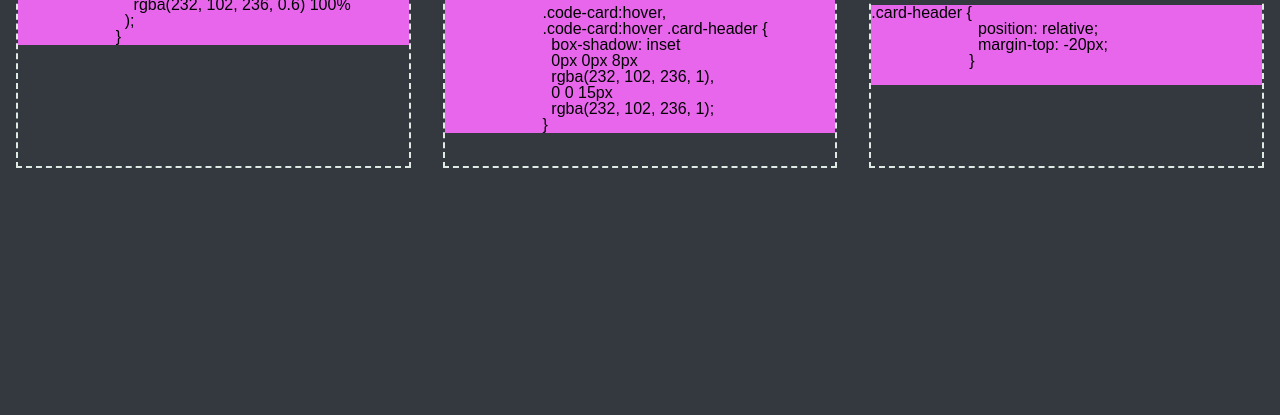
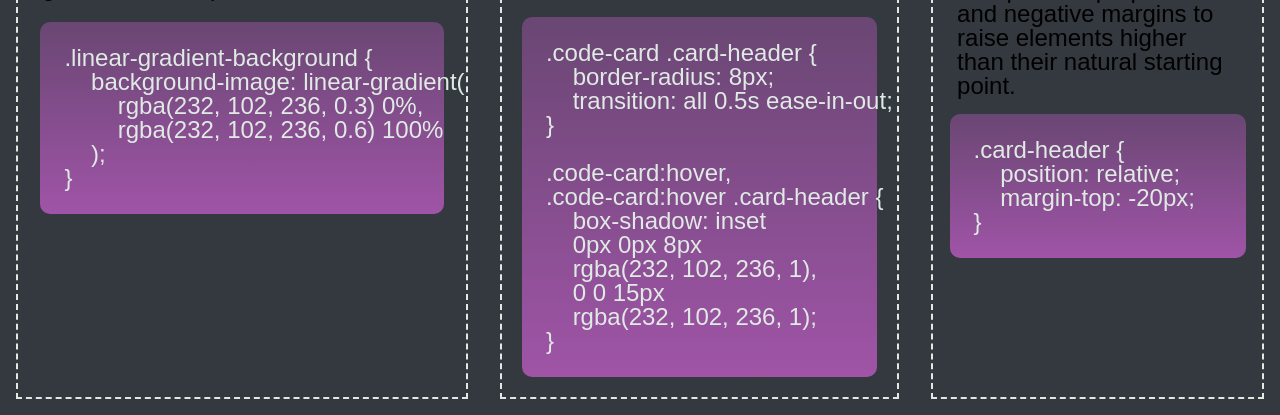
Before and after one commit to inklein1997/Advanced-CSS-mini-project, a plain HTML site: page index.html in a window 1280 px wide. Shown: the part 656-1071 px from the top of the page. Before the commit the page ends 840 px from the top, so only its background shows below. Drawn offline with Linux system fonts and the light colour scheme.

Commit message:
added padding and margins to improve spacing between elements

```diff
--- a/assets/css/style.css
+++ b/assets/css/style.css
@@ -62,11 +62,23 @@ h2 {
     font-size: 1.5em;
 }
 
+.pre {
+
+}
+
 .code-card {
-    background-color: var(--pink);
-    border-radius: 10deg;
+    border-radius: 10px;
     min-height: 5em;
+    background-image: linear-gradient(
+        rgba(232, 102, 236, 0.3) 0%,
+        rgba(232, 102, 236, 0.6) 100%
+    );
+    margin: 0 5% 5% 5%;
+    padding:1em;
+    font-size:1.5em;
+    color: var(--offwhite)
 }
+
 
 @media screen and (max-width: 992px) {
     .card {
```
Also changed, not shown: index.html (indentation only).
